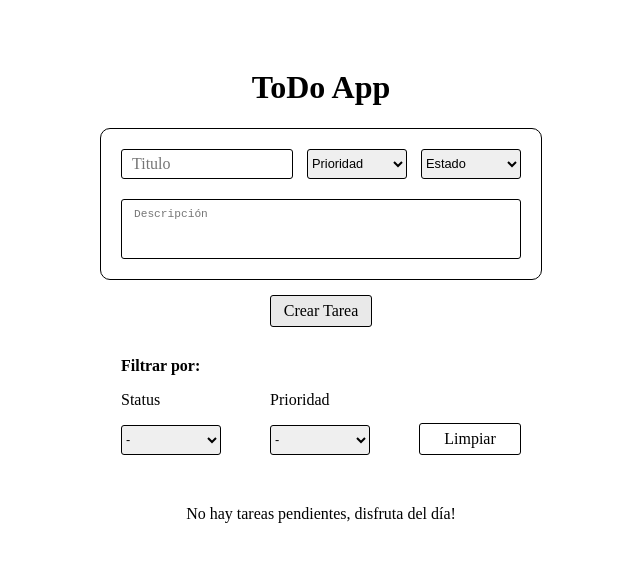
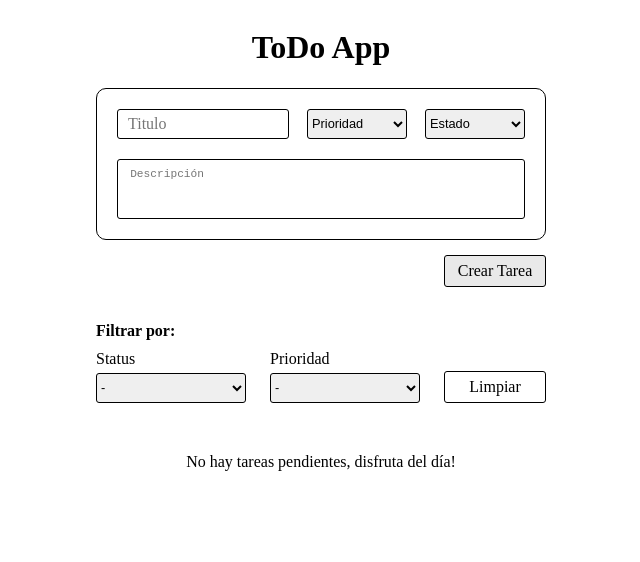
Before and after one commit to joacomonte/ChallengeCor, a Next.js app: page / in a window 1280 px wide. Shown: the top 562 px of the page, without its empty margins (327-967 px from the left). Built offline with nearby package versions, Linux system fonts and the light colour scheme.

Commit message:
alineacion

```diff
--- a/components/Task.module.css
+++ b/components/Task.module.css
@@ -13,6 +13,7 @@
     margin: 20px;
     width: 100%;
     border-radius: 5px;
+    box-sizing:border-box;
   }
 
   .typesContainer{
--- a/components/TaskComponent.tsx
+++ b/components/TaskComponent.tsx
@@ -56,8 +56,12 @@ const Task = ({ task, editedData, onDelete }: TaskProps) => {
         <p>Titulo: <b>{task.title}</b></p>
         <h2></h2>
       </div>
-      <p>Descripción:</p>
-      <p>{task.description}</p>
+      {task.description &&
+        <>
+        <p>Descripción:</p>
+        <p>{task.description}</p>
+        </>
+      }
       <div className={thisStyle.taskButtons}>
         {isEditable ? (
           <div className={thisStyle.saveAndClose}>
--- a/pages/index.tsx
+++ b/pages/index.tsx
@@ -192,13 +192,16 @@ return (
           </div>
         </div>
 
-        <button className="addTaskBtn" onClick={handleAddTask}>Crear Tarea</button>
+        <div className="moveToRight">
+          <button className="addTaskBtn" onClick={handleAddTask}>Crear Tarea</button>
+        </div>
+
 
 
         <div className="filtersCcontainer">
           <h4>Filtrar por: </h4>
           <div className="filtersSelects">
-            <div className="statusSelect">
+            <div className="styleSelect">
               <p>Status</p>
               <select value={statusChoosen} onChange={(e) => {
                 const selectedStatus = e.target.value as Status;
@@ -212,7 +215,7 @@ return (
               </select>
             </div>
 
-            <div className="prioritySelect">
+            <div className="styleSelect">
             <p>Prioridad</p>
               <select value={priorityChoosen} onChange={(e) => {
                 const selectedPriority = e.target.value as Priority;
--- a/styles/globals.css
+++ b/styles/globals.css
@@ -29,7 +29,11 @@ select{
 }
 
 h4{
-  margin: 0;
+  margin: 5px 0;
+}
+
+p{
+  margin-top: 10px;
 }
 
 .centerApp{
@@ -45,8 +49,8 @@ h4{
     flex-direction: column;
     /* border: 1px solid black;
     border-radius: 10px; */
-    width: 400px;
-    padding: 40px
+    width: 450px;
+    position: relative;
 }
 
 .newTaskContainer{
@@ -59,6 +63,7 @@ h4{
     padding: 20px;
     width: 100%;
     gap: 20px;
+    box-sizing:border-box;
 }
 
 .newTaskInputs{
@@ -89,6 +94,13 @@ h4{
     font-size: 0.7rem;
   }
 
+  .moveToRight{
+    display: flex;
+    justify-content: end;
+    width: 100%;
+  }
+
+
   .addTaskBtn{
     margin-top: 15px;
     margin-bottom: 30px;
@@ -97,7 +109,6 @@ h4{
     font-size: 1rem;
     background-color: rgb(233, 233, 233);
     text-align: center;
-
   }
 
   .filtersCcontainer{
@@ -114,16 +125,18 @@ h4{
     align-items:self-end;
   }
 
-  .statusSelect{
+  .styleSelect{
     display: flex;
     justify-content: flex-start;
     flex-direction: column;
   }
-  .prioritySelect{
-    display: flex;
-    justify-content: flex-start;
-    flex-direction: column;
+  .styleSelect p {
+    margin: 5px 0;
   }
+  .styleSelect select {
+    width: 150px;
+  }
+
 
   .clearBtn{
     padding: 0;
```
